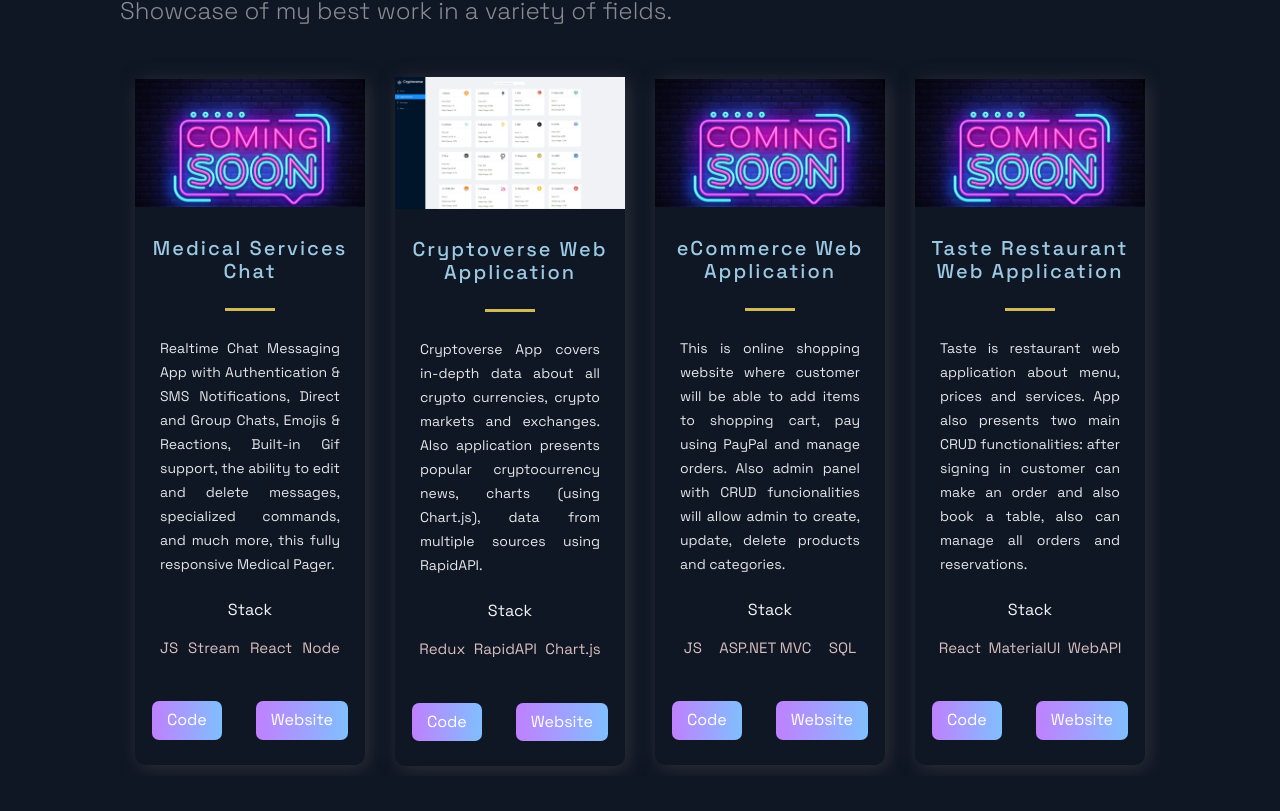
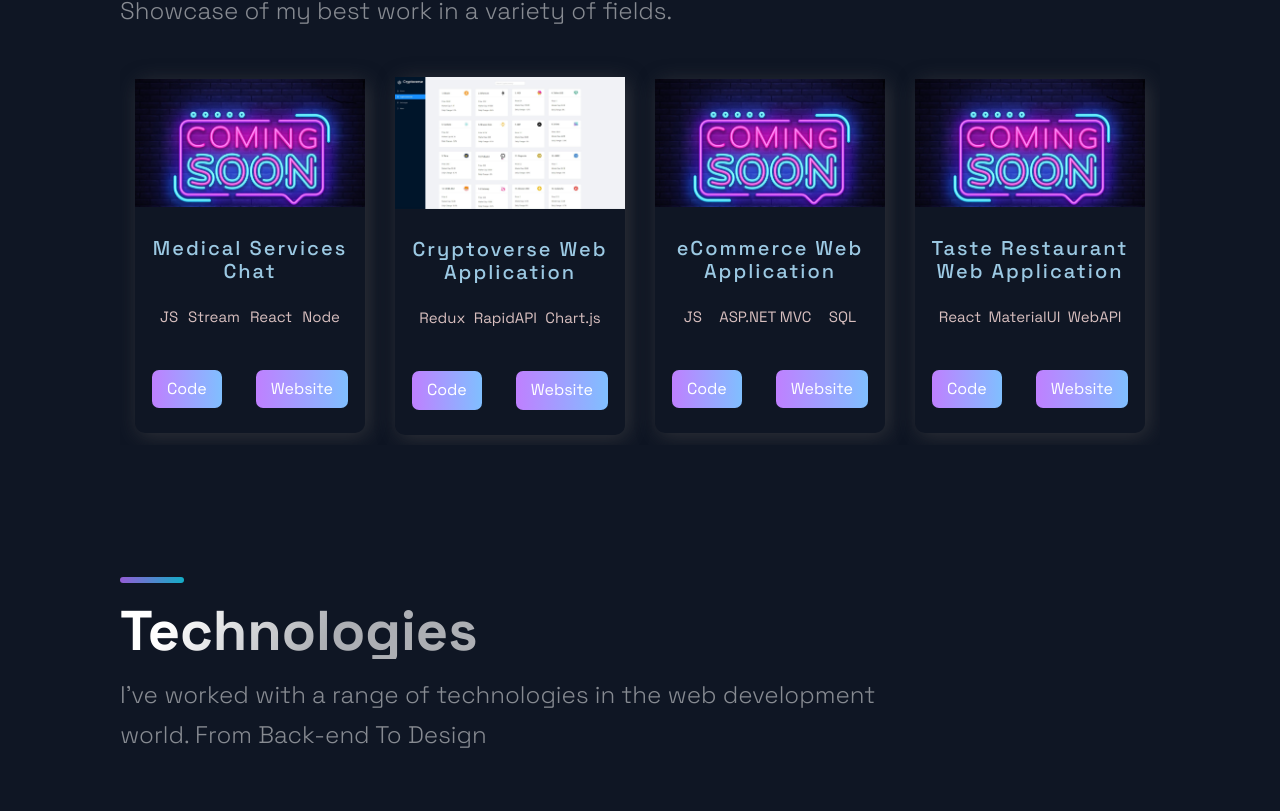
Before and after one commit to shamsrza/Portfolio, a Next.js app: page / in a window 1280 px wide. Shown: the part 843-1654 px from the top of the page. Built offline with nearby package versions, Linux system fonts and the light colour scheme.

Commit message:
delete project description

```diff
--- a/src/components/Projects/Projects.js
+++ b/src/components/Projects/Projects.js
@@ -1,30 +1,45 @@
-import React from 'react';
+import React from "react";
 
-import { BlogCard, CardInfo, ExternalLinks, GridContainer, HeaderThree, Hr, Tag, TagList, TitleContent, UtilityList, Img } from './ProjectsStyles';
-import { Section, SectionDivider, SectionText, SectionTitle } from '../../styles/GlobalComponents';
-import { projects } from '../../constants/constants';
+import {
+  BlogCard,
+  CardInfo,
+  ExternalLinks,
+  GridContainer,
+  HeaderThree,
+  Hr,
+  Tag,
+  TagList,
+  TitleContent,
+  UtilityList,
+  Img
+} from "./ProjectsStyles";
+import {
+  Section,
+  SectionDivider,
+  SectionText,
+  SectionTitle
+} from "../../styles/GlobalComponents";
+import { projects } from "../../constants/constants";
 
 const Projects = () => (
   <Section nopadding id="projects">
-
-    <SectionTitle main >
-    <SectionDivider style={{marginBottom: "20px"}}/>
+    <SectionTitle main>
+      <SectionDivider style={{ marginBottom: "20px" }} />
       Projects
     </SectionTitle>
-    <SectionText>
-    Showcase of my best work in a variety of fields.
-    </SectionText>
+    <SectionText>Showcase of my best work in a variety of fields.</SectionText>
     <GridContainer>
-      {projects.map(({id,image,title, description, tags, source, visit}) => (
+      {projects.map(
+        ({ id, image, title, description, tags, source, visit }) => (
           <BlogCard key={id}>
-          <Img src={image}/>
+            <Img src={image} />
             <TitleContent>
               <HeaderThree title>{title}</HeaderThree>
-            <Hr/>
+              {/* <Hr /> */}
             </TitleContent>
-          <CardInfo>{description}</CardInfo>
+            {/* <CardInfo>{description}</CardInfo> */}
             <div>
-            <TitleContent>Stack</TitleContent>
+              {/* <TitleContent>Stack</TitleContent> */}
               <TagList>
                 {tags.map((tag, i) => (
                   <Tag key={i}>{tag}</Tag>
@@ -32,13 +47,17 @@ const Projects = () => (
               </TagList>
             </div>
             <UtilityList>
-            <ExternalLinks href={source} target="_blank">Code</ExternalLinks>
-            <ExternalLinks href={visit} target="_blank">Website</ExternalLinks>
+              <ExternalLinks href={source} target="_blank">
+                Code
+              </ExternalLinks>
+              <ExternalLinks href={visit} target="_blank">
+                Website
+              </ExternalLinks>
             </UtilityList>
           </BlogCard>
-      ))}
+        )
+      )}
     </GridContainer>
-
   </Section>
 );
 
--- a/src/constants/constants.js
+++ b/src/constants/constants.js
@@ -1,46 +1,49 @@
 export const projects = [
   {
-    title: 'Medical Services Chat',
-    description: "Realtime Chat Messaging App with Authentication & SMS Notifications, Direct and Group Chats, Emojis & Reactions, Built-in Gif support, the ability to edit and delete messages, specialized commands, and much more, this fully responsive Medical Pager. ",
-      image: '/images/coming_soon.jpg',
-      tags: ['JS', 'Stream', 'React', 'Node'],
-    source: '/images/coming_soon.png',
-    visit: '/images/coming_soon.png',
-    id: 0,
+    title: "Medical Services Chat",
+    // description: "Realtime Chat Messaging App with Authentication & SMS Notifications, Direct and Group Chats, Emojis & Reactions, Built-in Gif support, the ability to edit and delete messages, specialized commands, and much more, this fully responsive Medical Pager. ",
+    image: "/images/coming_soon.jpg",
+    tags: ["JS", "Stream", "React", "Node"],
+    source: "/images/coming_soon.png",
+    visit: "/images/coming_soon.png",
+    id: 0
   },
   {
-    title: 'Cryptoverse Web Application',
-    description:"Cryptoverse App covers in-depth data about all crypto currencies, crypto markets and exchanges. Also application presents popular cryptocurrency news, charts (using Chart.js), data from multiple sources using RapidAPI.",
-    image: '/images/crypto.png',
-    tags: ['Redux', 'RapidAPI', 'Chart.js'],
-    source: 'https://github.com/shamsrza/crypto-app',
-    visit: 'https://crypto-reactapp.netlify.app',
-    id: 1,
+    title: "Cryptoverse Web Application",
+    //description:"Cryptoverse App covers in-depth data about all crypto currencies, crypto markets and exchanges. Also application presents popular cryptocurrency news, charts (using Chart.js), data from multiple sources using RapidAPI.",
+    image: "/images/crypto.png",
+    tags: ["Redux", "RapidAPI", "Chart.js"],
+    source: "https://github.com/shamsrza/crypto-app",
+    visit: "https://crypto-reactapp.netlify.app",
+    id: 1
   },
   {
-    title: 'eCommerce Web Application',
-    description: "This is online shopping website where customer will be able to add items to shopping cart, pay using PayPal and manage orders. Also admin panel with CRUD funcionalities will allow admin to create, update, delete products and categories.",
-      image: '/images/coming_soon.jpg',
-      tags: ['JS', "ASP.NET MVC", 'SQL'],
-    source: 'https://google.com',
-    visit: 'https://google.com',
-    id: 2,
+    title: "eCommerce Web Application",
+    //description: "This is online shopping website where customer will be able to add items to shopping cart, pay using PayPal and manage orders. Also admin panel with CRUD funcionalities will allow admin to create, update, delete products and categories.",
+    image: "/images/coming_soon.jpg",
+    tags: ["JS", "ASP.NET MVC", "SQL"],
+    source: "https://google.com",
+    visit: "https://google.com",
+    id: 2
   },
   {
-    title: 'Taste Restaurant Web Application',
-    description: "Taste is restaurant web application about menu, prices and services. App also presents two main CRUD functionalities: after signing in customer can make an order and also book a table, also can manage  all orders and reservations. ",
-    image: '/images/coming_soon.jpg',
-    tags: ['React', 'MaterialUI', 'WebAPI'],
-    source: 'https://github.com/shamsrza/TasteRestaurant',
-    visit: '/images/coming_soon.jpg',
-    id: 3,
-  },
+    title: "Taste Restaurant Web Application",
+    //description: "Taste is restaurant web application about menu, prices and services. App also presents two main CRUD functionalities: after signing in customer can make an order and also book a table, also can manage  all orders and reservations. ",
+    image: "/images/coming_soon.jpg",
+    tags: ["React", "MaterialUI", "WebAPI"],
+    source: "https://github.com/shamsrza/TasteRestaurant",
+    visit: "/images/coming_soon.jpg",
+    id: 3
+  }
 ];
 
 export const TimeLineData = [
-  { date: 2020.04, text: 'Started my journey.', },
-  { date: 2020.06, text: 'First projects as self-taught.', },
-  { date: 2020.11, text: 'Enrolled on Code Academy and got mentors.', },
-  { date: 2021.03, text: 'Created bunch of small and big projects with professional support.', },
-  { date: 2021.09, text: 'Graduated Academy and continue the "battle". ', },
+  { date: 2020.04, text: "Started my journey." },
+  { date: 2020.06, text: "First projects as self-taught." },
+  { date: 2020.11, text: "Enrolled on Code Academy and got mentors." },
+  {
+    date: 2021.03,
+    text: "Created bunch of small and big projects with professional support."
+  },
+  { date: 2021.09, text: 'Graduated Academy and continue the "battle". ' }
 ];
```
Also changed, not shown: 1 other file (tests, documents, lock files or other folders). Lines whose indentation alone changed are shown as unchanged.
